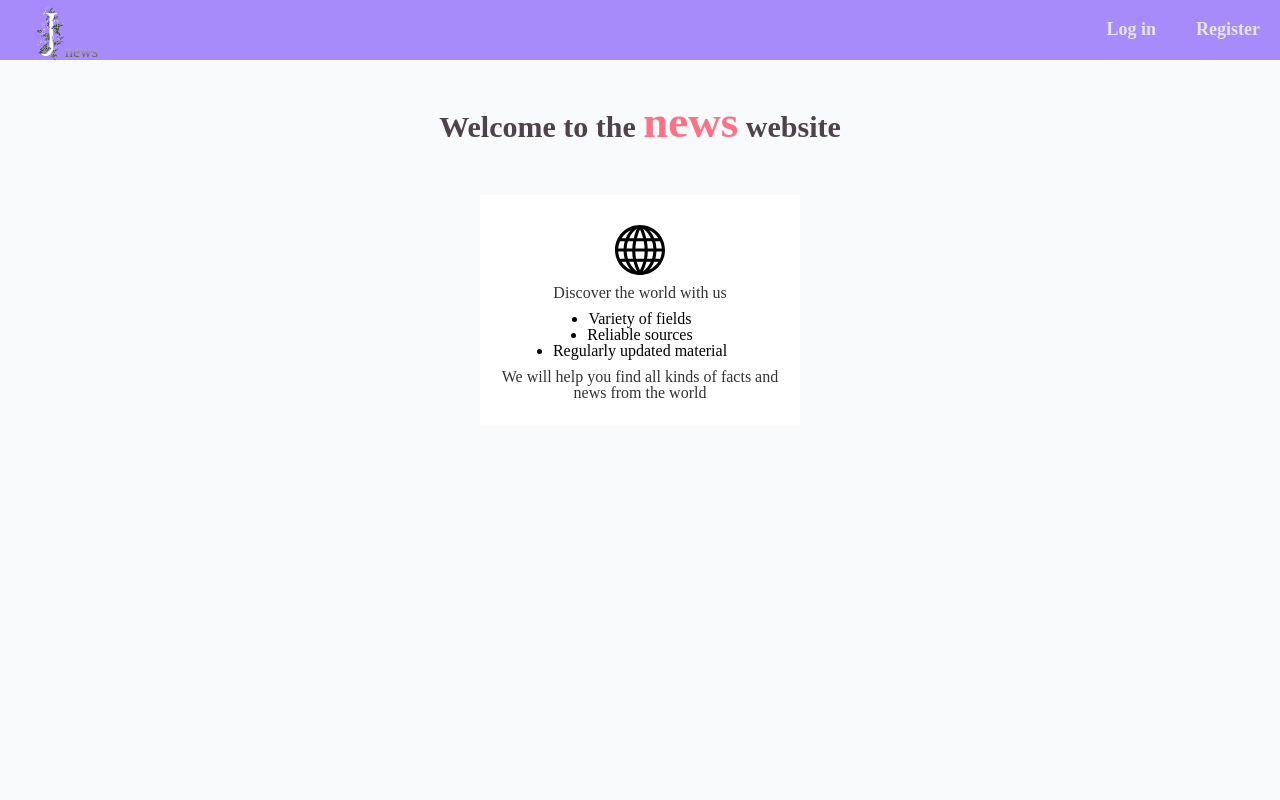
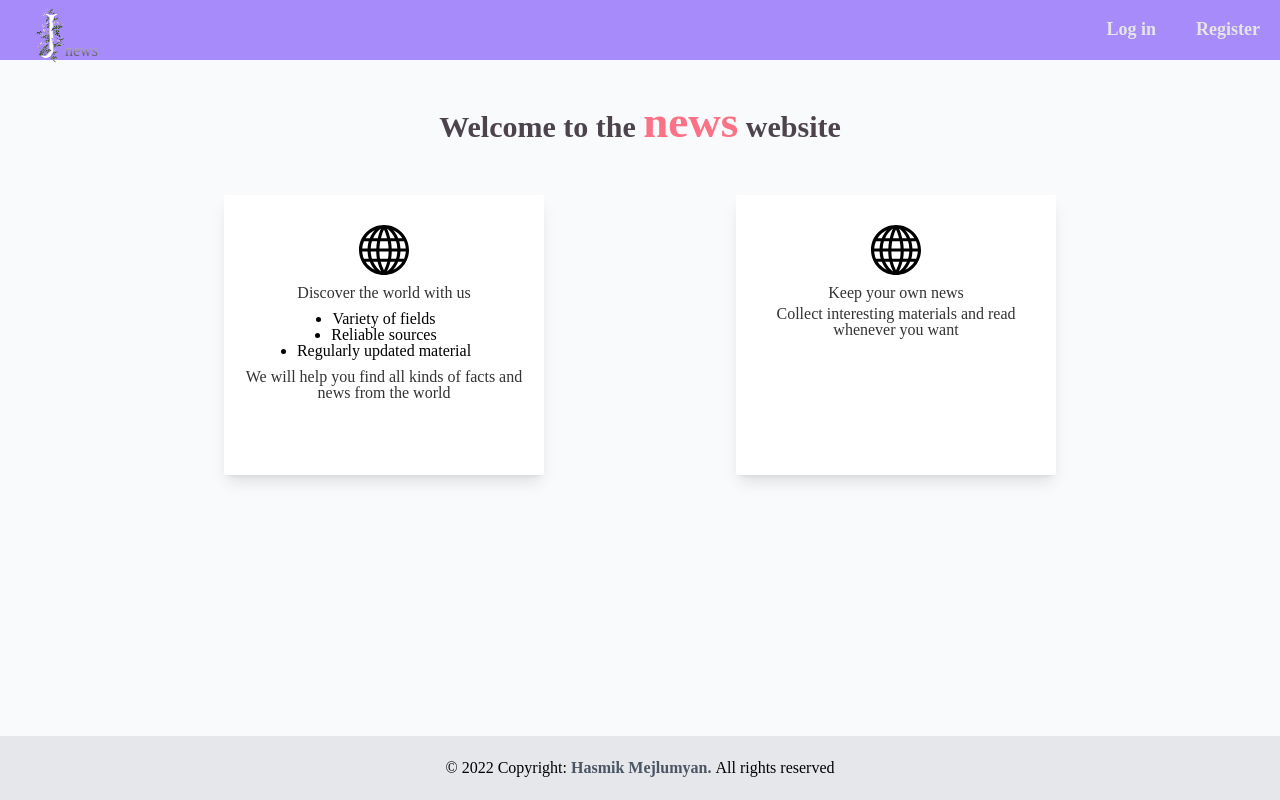
Before and after one commit to hasmikmejlumyan/news-app, a React (Create React App) app: page / in a window 1280 px wide. Built offline with nearby package versions, Linux system fonts and the light colour scheme.

Commit message:
Added footer and tailwind and homepage info

```diff
--- a/package.json
+++ b/package.json
@@ -44,5 +44,10 @@
       "last 1 firefox version",
       "last 1 safari version"
     ]
+  },
+  "devDependencies": {
+    "autoprefixer": "^10.4.13",
+    "postcss": "^8.4.19",
+    "tailwindcss": "^3.2.4"
   }
 }
--- /dev/null
+++ b/postcss.config.js
@@ -0,0 +1,6 @@
+module.exports = {
+  plugins: {
+    tailwindcss: {},
+    autoprefixer: {},
+  },
+}
--- a/src/App.tsx
+++ b/src/App.tsx
@@ -1,12 +1,13 @@
 import React from 'react';
 import Homepage from "./pages/Homepage";
-
+import Footer from "./components/common/Header/Footer";
 
 
 function App() {
   return (
-    <div>
+    <div className="app-pages">
         <Homepage />
+        <Footer />
     </div>
   );
 }
--- a/src/assets/styles/_globals.scss
+++ b/src/assets/styles/_globals.scss
@@ -9,3 +9,8 @@ body {
   width: 95%;
   margin: 40px auto;
 }
+
+.app-pages {
+  min-height: 100vh;
+  @include flex-box(space-between, initial, column);
+}
--- a/src/assets/styles/main.scss
+++ b/src/assets/styles/main.scss
@@ -1,3 +1,9 @@
+// tailwind
+@tailwind base;
+@tailwind components;
+@tailwind utilities;
+
+// SCSS
 @import "variables";
 @import "mixins";
 @import "globals";
--- a/src/components/UI/About/about.module.scss
+++ b/src/components/UI/About/about.module.scss
@@ -15,11 +15,14 @@
 }
 
 .about-info {
-  @include flex-box(space-between, center, row);
+  width: 100%;
+  @include flex-box(space-evenly, center, row);
+  flex-wrap: wrap;
   margin: 50px 0;
 }
 
 .about-info__discover {
+  min-height: 280px;
   background-color: $transparent-background;
   padding: 20px;
 }
--- a/src/components/UI/About/index.tsx
+++ b/src/components/UI/About/index.tsx
@@ -14,7 +14,7 @@ const About = () => {
                 </p>
 
                 <div className={styles['about-info']}>
-                    <div className={styles['about-info__discover']}>
+                    <div className={`${styles['about-info__discover']} shadow-lg`}>
                         <div className={styles['about-info__discover-image']}>
                             <img src={worldSvg} />
                         </div>
@@ -32,6 +32,20 @@ const About = () => {
                             </p>
                         </div>
                     </div>
+
+                    <div className={`${styles['about-info__discover']} shadow-lg`}>
+                        <div className={styles['about-info__discover-image']}>
+                            <img src={worldSvg} />
+                        </div>
+                        <div className={styles['about-info__discover-info']}>
+                            <p className={styles['about-info__discover-text']}>
+                                Keep your own news
+                            </p>
+                            <p className={styles['about-info__discover-text']}>
+                                Collect interesting materials and read whenever you want
+                            </p>
+                        </div>
+                    </div>
                 </div>
             </section>
         </div>
--- /dev/null
+++ b/src/components/common/Header/Footer/index.tsx
@@ -0,0 +1,11 @@
+const Footer = () => {
+    return (
+        <div className="text-center p-6 bg-gray-200">
+            <span>© 2022 Copyright: </span>
+            <span className="text-gray-600 font-semibold">Hasmik Mejlumyan. </span>
+            <span>All rights reserved</span>
+        </div>
+    )
+};
+
+export default Footer;
--- /dev/null
+++ b/tailwind.config.js
@@ -0,0 +1,8 @@
+/** @type {import('tailwindcss').Config} */
+module.exports = {
+  content: ["./src/**/*.{js,jsx,ts,tsx}"],
+  theme: {
+    extend: {},
+  },
+  plugins: [],
+}
```
Also changed, not shown: 1 other file (tests, documents, lock files or other folders).
